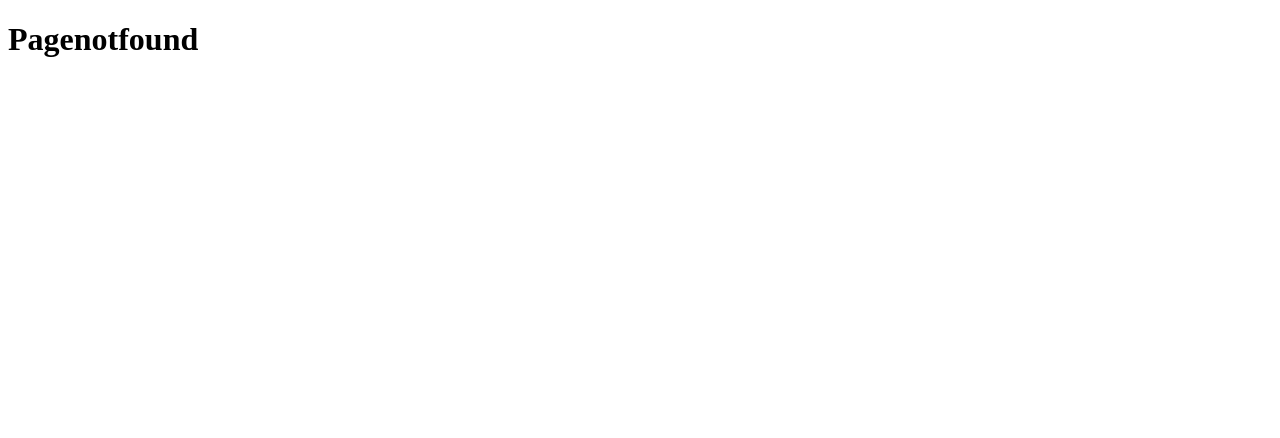
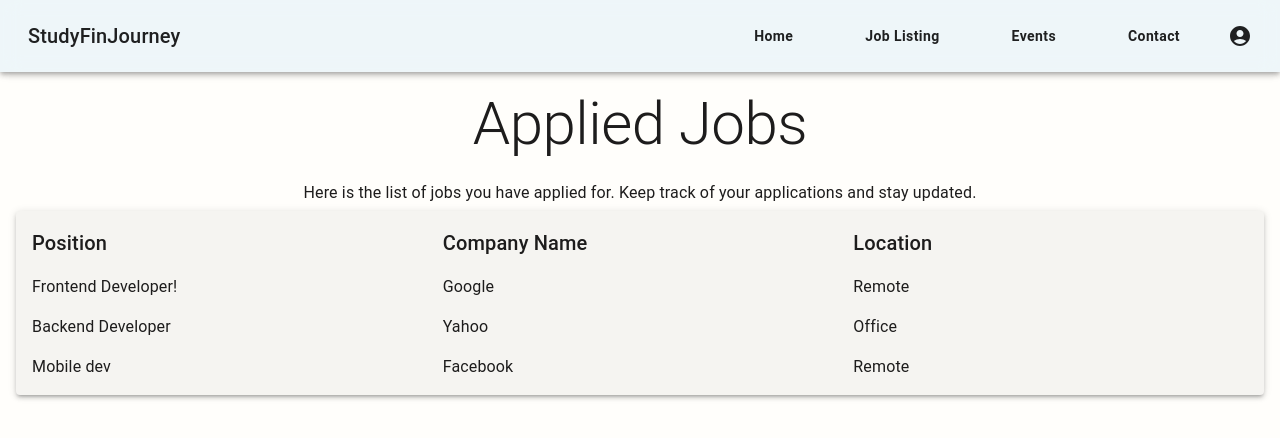
Before and after one commit to iamhamzakakar/International_Student_Job_Portal, a React (Create React App) app: page /AppliedJobs in a window 1280 px wide. Shown: the top 438 px of the page. Built offline with nearby package versions, Linux system fonts and the light colour scheme.

Commit message:
Added Applied Jobs

```diff
--- a/src/App.js
+++ b/src/App.js
@@ -14,6 +14,7 @@ import theme from './theme/theme';
 import { UserProvider }  from './Components/UserContext/UserContext';
 import Profiles from './Pages/Profiles';
 import {Helmet} from "react-helmet";
+import AppliedJobs from './Pages/AppliedJobs';
 
 
 const App = () => {
@@ -55,6 +56,7 @@ const App = () => {
                         <Route path="/joblist" element={<JobList />} />
                         <Route path="/events" element={<Events />} />
                         <Route path='/Profile/:id' element={<Profiles/>} />
+                        <Route path='/AppliedJobs' element={<AppliedJobs/>} />
                         <Route path="*" element={<Pagenotfound />} />
                     </Routes>
                 </BrowserRouter>
--- a/src/Components/NavBar/NavBar.js
+++ b/src/Components/NavBar/NavBar.js
@@ -78,6 +78,7 @@ const NavBar = () => {
                         onClose={handleClose}
                     >
                         <MenuItem onClick={handleClose} component={NavLink} to={`/Profile/${user && user.id}`}  activeClassName="active" >Profile</MenuItem>
+                        <MenuItem onClick={handleClose} component={NavLink} to={`/AppliedJobs`}  activeClassName="active" >Applied Jobs</MenuItem>
                         <MenuItem onClick={handleClose}>Logout</MenuItem>
                     </Menu>
                 </Toolbar>
--- /dev/null
+++ b/src/Pages/AppliedJobs.js
@@ -0,0 +1,38 @@
+import React from 'react';
+import { Box, Typography, Grid, Paper } from '@mui/material';
+import jobData from '../JobData'; // Import the job data
+import NavBar from '../Components/NavBar/NavBar';
+
+const AppliedJobs = () => {
+    return (
+        <>
+        <NavBar/>
+        <Box sx={{ padding: 2 }}>
+            <Typography variant="h2" align="center" gutterBottom>
+                Applied Jobs
+            </Typography>
+            <Typography variant="body1" align="center" gutterBottom>
+                Here is the list of jobs you have applied for. Keep track of your applications and stay updated.
+            </Typography>
+
+            <Paper elevation={3} sx={{ padding: 2 }}>
+                <Grid container spacing={2} justifyContent="center">
+                    <Grid item xs={12} md={4}><Typography variant="h6">Position</Typography></Grid>
+                    <Grid item xs={12} md={4}><Typography variant="h6">Company Name</Typography></Grid>
+                    <Grid item xs={12} md={4}><Typography variant="h6">Location</Typography></Grid>
+
+                    {jobData.map((job, index) => (
+                        <React.Fragment key={job.id}>
+                            <Grid item xs={12} md={4}><Typography>{job.title}</Typography></Grid>
+                            <Grid item xs={12} md={4}><Typography>{job.companyName}</Typography></Grid>
+                            <Grid item xs={12} md={4}><Typography>{job.location}</Typography></Grid>
+                        </React.Fragment>
+                    ))}
+                </Grid>
+            </Paper>
+        </Box>
+        </>
+    );
+};
+
+export default AppliedJobs;
```
